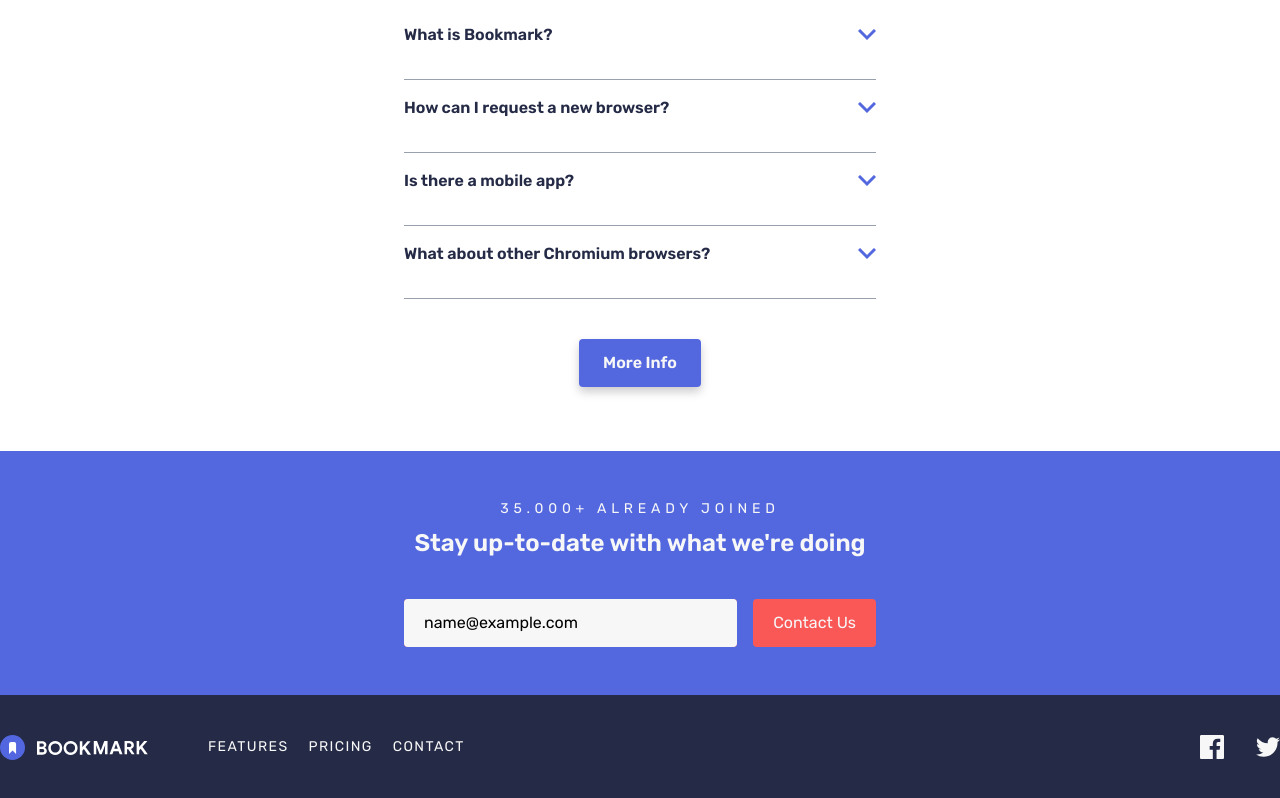
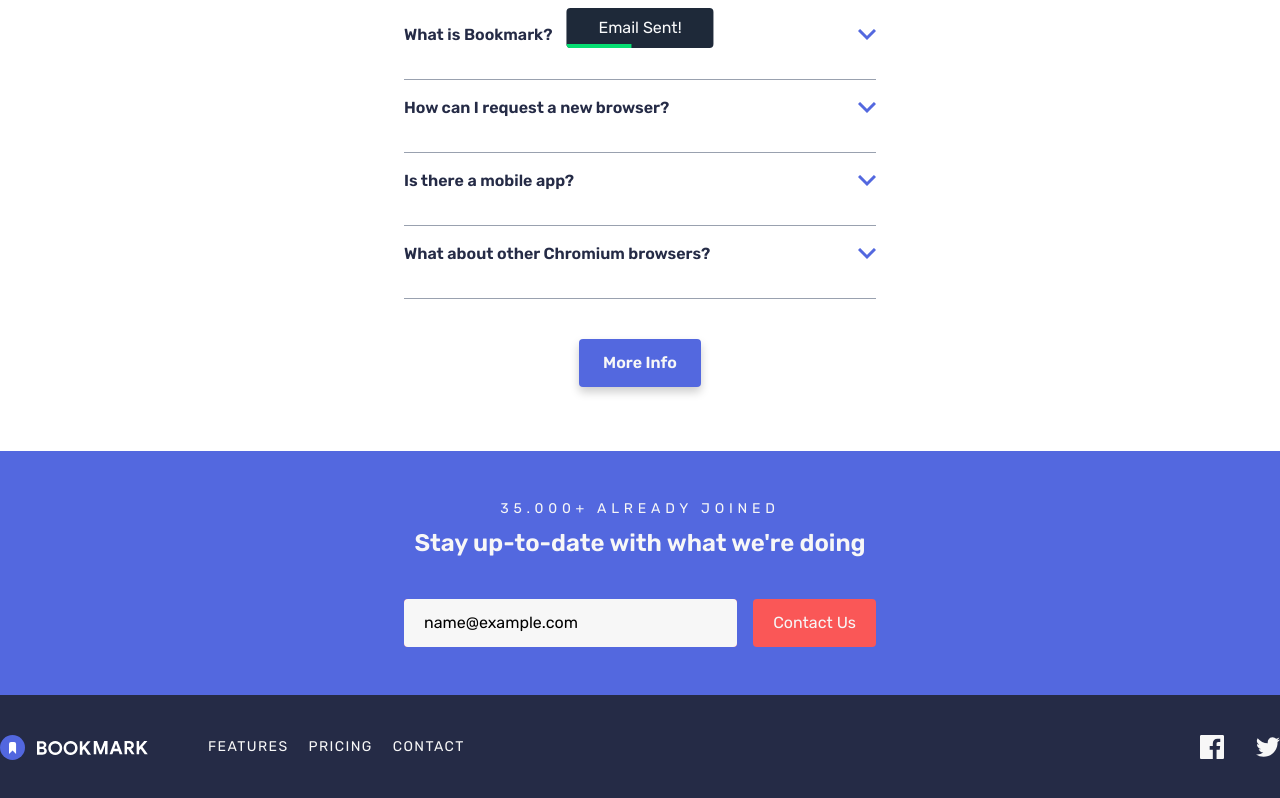
Before and after one commit to jayl-ch/bookmark-landing-page, a React (Vite) app: page / in a window 1280 px wide. Both pictures are taken after typing "name@example.com" into the empty fields and a click on the button "Contact Us". Shown: the part 2365-3163 px from the top of the page. Built offline with nearby package versions, Linux system fonts and the light colour scheme.

Commit message:
Added form submit toast

```diff
--- a/src/components/MainContent/Contact.jsx
+++ b/src/components/MainContent/Contact.jsx
@@ -16,10 +16,10 @@ const ContactHeading = () => (
   </>
 );
 
-const Form = ({ isValid, setIsValid }) => (
+const Form = ({ isValid, setIsValid, setIsFormSubmitted }) => (
   <form
     className="flex flex-col gap-4 md:flex-row md:justify-between md:items-start"
-    onSubmit={(e) => submitForm(e, isValid, setIsValid)}
+    onSubmit={(e) => submitForm(e, isValid, setIsValid, setIsFormSubmitted)}
   >
     <div className="relative grow-1 md:self-stretch rounded bg-[var(--primary-red-400)]">
       <input
@@ -50,14 +50,18 @@ const Form = ({ isValid, setIsValid }) => (
   </form>
 );
 
-function Contact({ isValid, setIsValid }) {
+function Contact({ isValid, setIsValid, setIsFormSubmitted }) {
   return (
     <section className="bg-[var(--primary-blue-600)]">
       <div className=" px-6 py-12 max-w-130 flex flex-col gap-10 mx-auto mt-10">
         <div>
           <ContactHeading />
         </div>
-        <Form isValid={isValid} setIsValid={setIsValid} />
+        <Form
+          isValid={isValid}
+          setIsValid={setIsValid}
+          setIsFormSubmitted={setIsFormSubmitted}
+        />
       </div>
     </section>
   );
--- a/src/components/MainContent/Extensions.jsx
+++ b/src/components/MainContent/Extensions.jsx
@@ -37,7 +37,7 @@ const Cards = () => {
       {cardContent.map(({ id, img, title, version }) => (
         <div
           key={id}
-          className={`shadow-[var(--btn-box-shadow)] p-8 rounded-xl flex flex-col gap-5 max-w-80 w-full md:nth-[2]:mt-20 md:nth-[3]:mt-40`}
+          className={`shadow-[var(--btn-box-shadow)] hover:shadow-2xl transition-shadow duration-300 p-8 rounded-xl flex flex-col gap-5 max-w-80 w-full md:nth-[2]:mt-20 md:nth-[3]:mt-40`}
         >
           <img src={img} alt="" className="mx-auto" />
           <div className="mx-auto">
--- a/src/components/MainContent/Home.jsx
+++ b/src/components/MainContent/Home.jsx
@@ -37,7 +37,7 @@ function Home() {
       <div className="">
         <HeroIllustration />
       </div>
-      <div className="flex flex-col gap-5 items-center p-6 md:items-start">
+      <div className="animate-side flex flex-col gap-5 items-center p-6 md:items-start">
         <Cta />
       </div>
     </section>
--- /dev/null
+++ b/src/components/Toast/Toast.jsx
@@ -0,0 +1,29 @@
+import { useState, useEffect } from "react";
+
+function Toast({ isFormSubmitted }) {
+  const [isVisible, setIsVisible] = useState(false);
+
+  useEffect(() => {
+    if (isFormSubmitted === true) {
+      setIsVisible(true);
+      const timer = setTimeout(() => setIsVisible(false), 5000);
+
+      return () => clearTimeout(timer);
+    }
+  }, [isFormSubmitted]);
+
+  return (
+    <div
+      className={`duration-300 bg-gray-800 overflow-hidden pt-2 rounded fixed left-1/2 -translate-x-1/2 h-10 ${isVisible ? "top-2 transition-none" : "-top-1/2 transition-[top]"}`}
+    >
+      <p className="text-gray-50 px-8">Email Sent!</p>
+      <div className="w-full h-1 bottom-0 absolute">
+        <div
+          className={`${isVisible ? "animate-progress block" : "hidden"} bg-green-400 w-full h-full`}
+        ></div>
+      </div>
+    </div>
+  );
+}
+
+export default Toast;
--- a/src/layouts/Main.jsx
+++ b/src/layouts/Main.jsx
@@ -5,6 +5,7 @@ import Features from "../components/MainContent/Features";
 import Extensions from "../components/MainContent/Extensions";
 import Accordion from "../components/MainContent/Accordion";
 import Contact from "../components/MainContent/Contact";
+import Toast from "../components/Toast/Toast";
 
 function Main() {
   // tab feature
@@ -16,13 +17,21 @@ function Main() {
   // contact form
   const [isValid, setIsValid] = useState(null);
 
+  // form submit
+  const [isFormSubmitted, setIsFormSubmitted] = useState(false);
+
   return (
     <main>
+      <Toast isFormSubmitted={isFormSubmitted} />
       <Home />
       <Features setIndex={setIndex} index={index} />
       <Extensions />
       <Accordion activeIndex={activeIndex} setActiveIndex={setActiveIndex} />
-      <Contact isValid={isValid} setIsValid={setIsValid} />
+      <Contact
+        isValid={isValid}
+        setIsValid={setIsValid}
+        setIsFormSubmitted={setIsFormSubmitted}
+      />
     </main>
   );
 }
--- a/src/style/App.css
+++ b/src/style/App.css
@@ -22,13 +22,37 @@ body {
 
 @theme {
   --animate-ease: appear 0.3s ease-out;
+  --animate-side: side 0.8s ease-out;
+  --animate-progress: timer 5000ms linear;
 
   @keyframes appear {
     from {
+      transform: translateY(1rem);
       opacity: 0;
     }
     to {
+      transform: translateY(0);
       opacity: 1;
+    }
+  }
+
+  @keyframes side {
+    from {
+      transform: translateX(-1rem);
+      opacity: 0;
+    }
+    to {
+      transform: translateX(0);
+      opacity: 1;
+    }
+  }
+
+  @keyframes timer {
+    from {
+      width: 100%;
+    }
+    to {
+      width: 0%;
     }
   }
 }
--- a/src/utils/form-submit.js
+++ b/src/utils/form-submit.js
@@ -1,10 +1,11 @@
-export function submitForm(e, isValid, setIsValid) {
+export function submitForm(e, isValid, setIsValid, setIsFormSubmitted) {
   e.preventDefault();
 
   if (isValid === null || !isValid) {
     setIsValid(false);
+    setIsFormSubmitted(false);
     return;
   }
 
-  window.alert("Submitted");
+  setIsFormSubmitted(true);
 }
```
